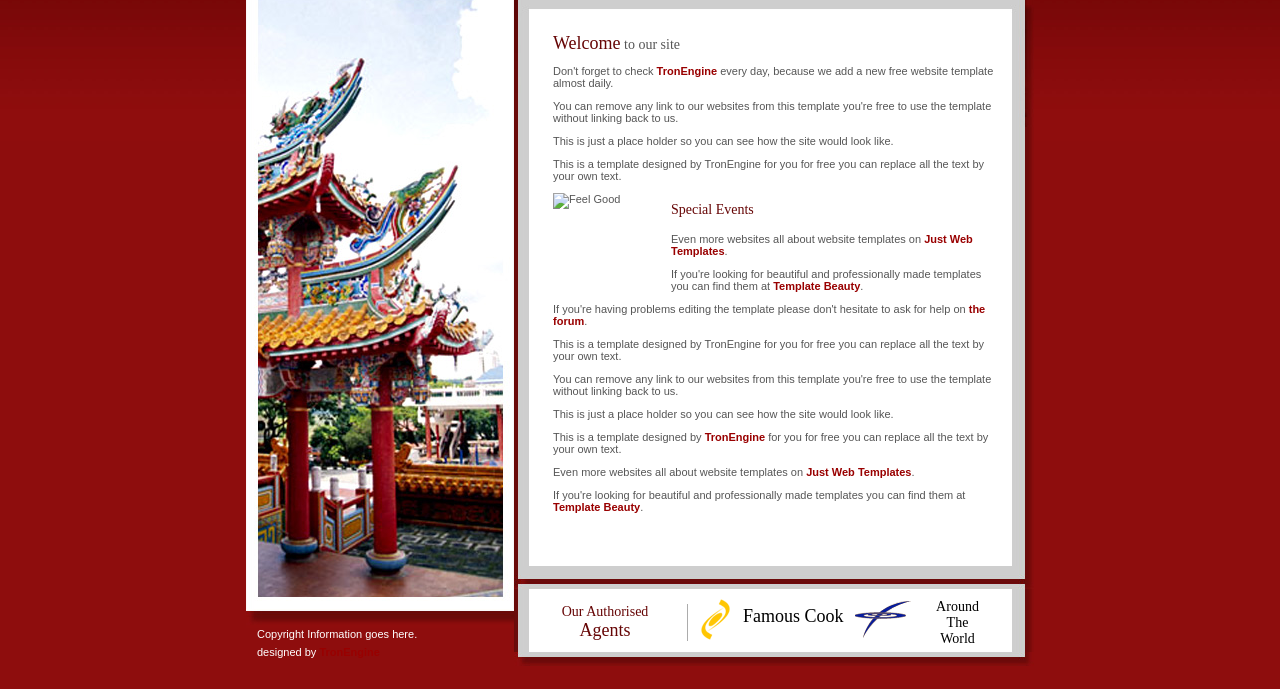
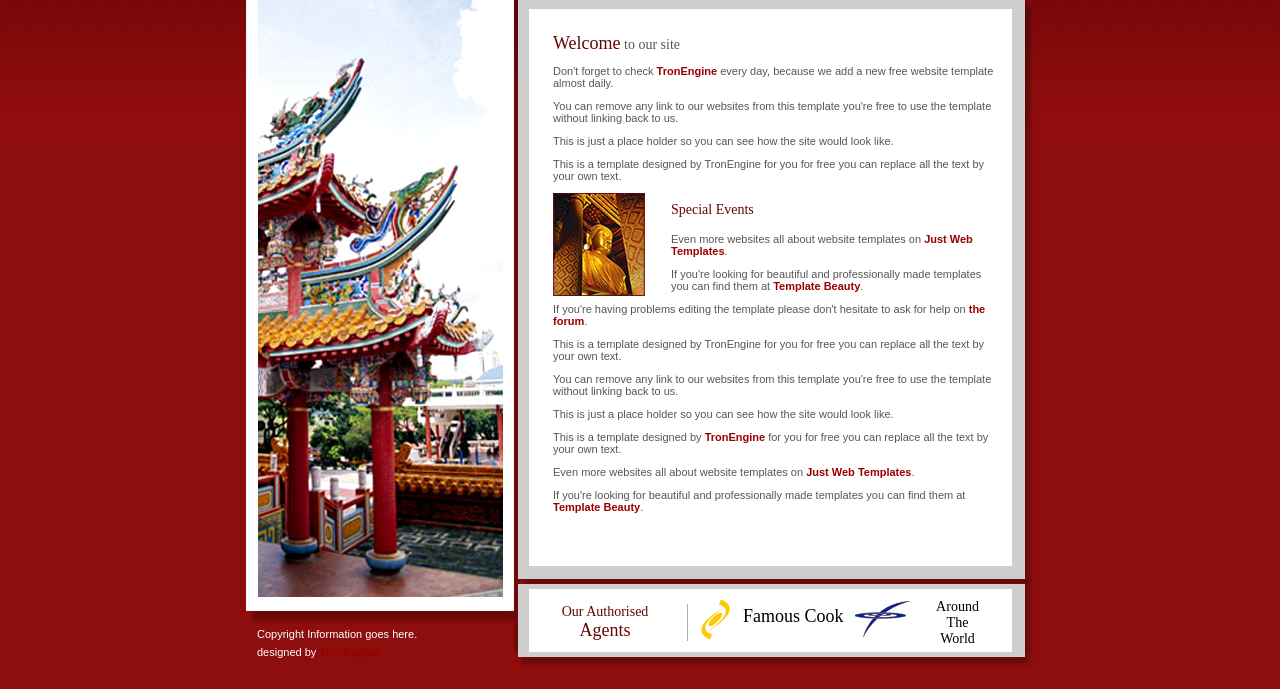
Before and after one commit to JunXiang2404/Sep2024, a plain HTML site: page DCS3003/Travel Agency/index.html in a window 1280 px wide. Shown: the part 111-800 px from the top of the page. Drawn offline with Linux system fonts and the light colour scheme; files whose address does not match are found by name.

Commit message:
Update index.html

```diff
--- a/DCS3003/Travel Agency/index.html
+++ b/DCS3003/Travel Agency/index.html
@@ -34,7 +34,7 @@
           <p>You can remove any link to our websites from this template you're free to use the template without linking back to us.</p>
           <p>This is just a place holder so you can see how the site would look like.</p>
           <p>This is a template designed by TronEngine for you for free you can replace all the text by your own text.</p>
-          <img src="images/travelagency_10.jpg" width="92" height="103" alt="Feel Good" class="left" />
+          <img src="travelagency_10.jpg" width="92" height="103" alt="Feel Good" class="left" />
           <h3>Special Events</h3>
           <p>Even more websites all about website templates on <a href="http://www.justwebtemplates.com">Just Web Templates</a>.</p>
           <p>If you're looking for beautiful and professionally made templates you can find them at <a href="http://www.templatebeauty.com">Template Beauty</a>.</p>
```
